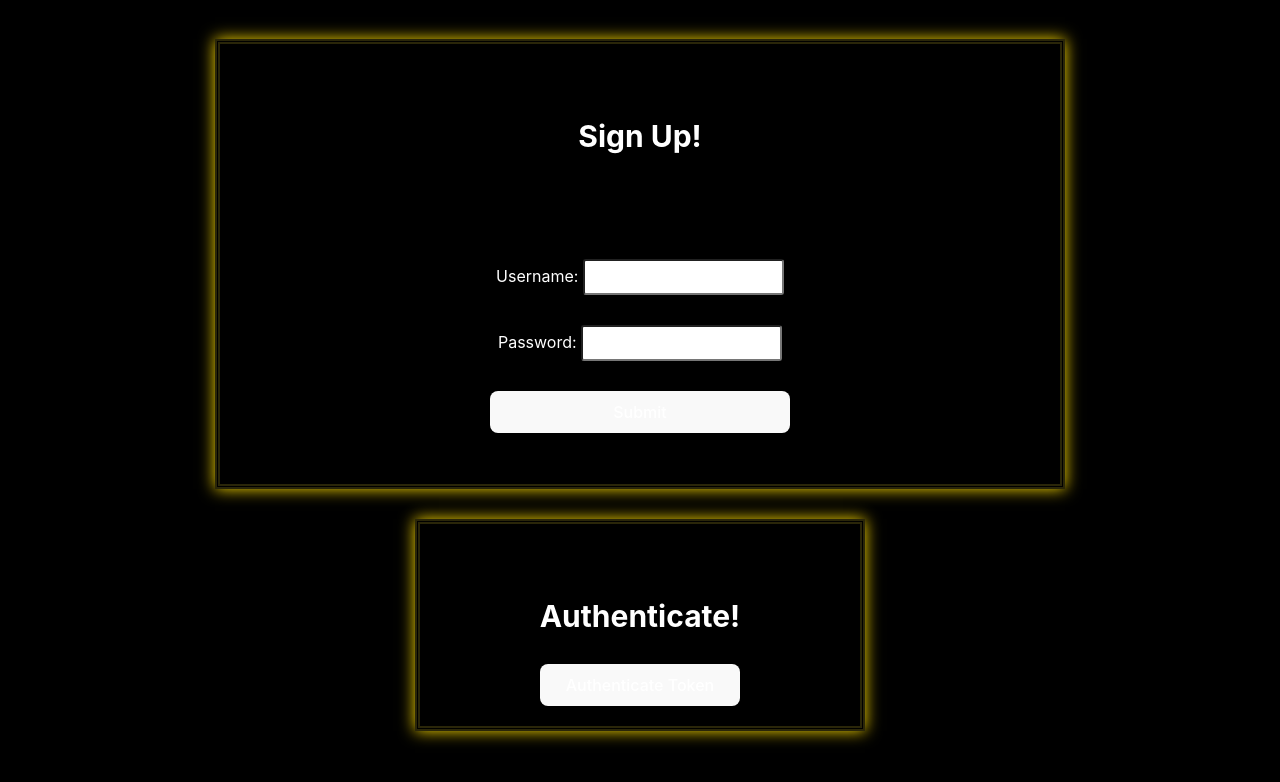
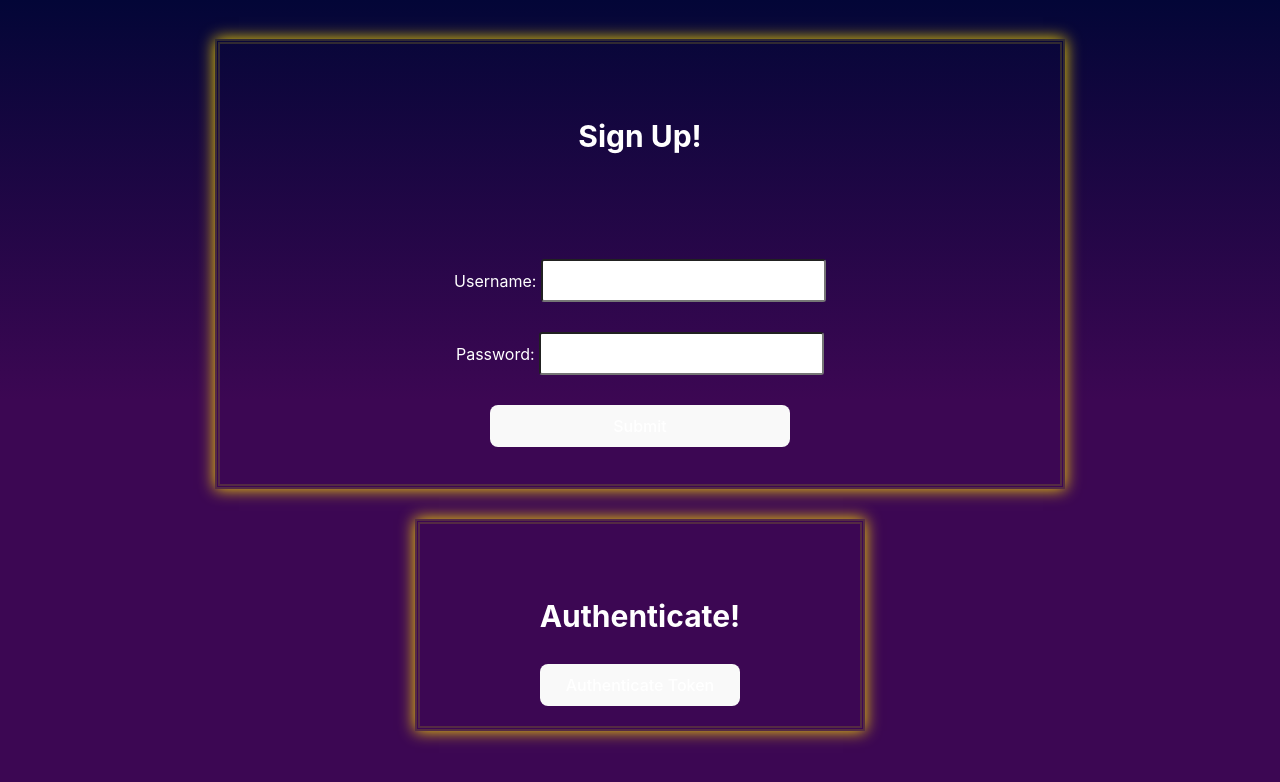
Before and after one commit to Yas3jb/React-Form, a React (Vite) app: page / in a window 1280 px wide. Shown: the top 782 px of the page. Built offline with nearby package versions, Linux system fonts and the light colour scheme.

Commit message:
modified

```diff
--- a/src/Style.css
+++ b/src/Style.css
@@ -1,5 +1,9 @@
 body {
-  background-color: rgb(0, 0, 0);
+  background: linear-gradient(
+    180deg,
+    rgba(3, 6, 55, 1) 0%,
+    rgba(60, 7, 83, 1) 50%
+  );
 }
 .form-container {
   width: 100vh;
@@ -39,7 +43,9 @@ input {
   padding: 8px;
   margin-bottom: 10px;
   border-radius: 3px;
-  font-size: 14px;
+  font-size: 20px;
+  background-color: #ffffff;
+  color: black;
 }
 
 button {
```
